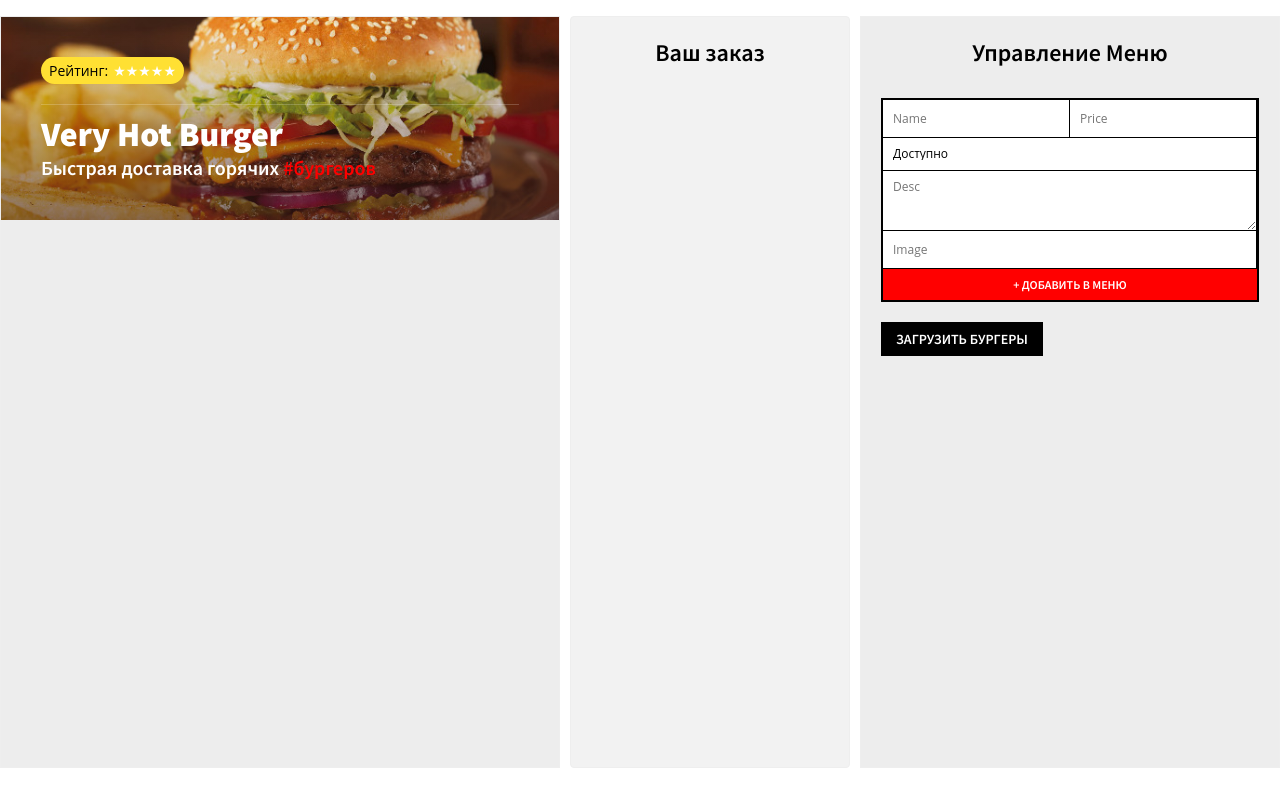
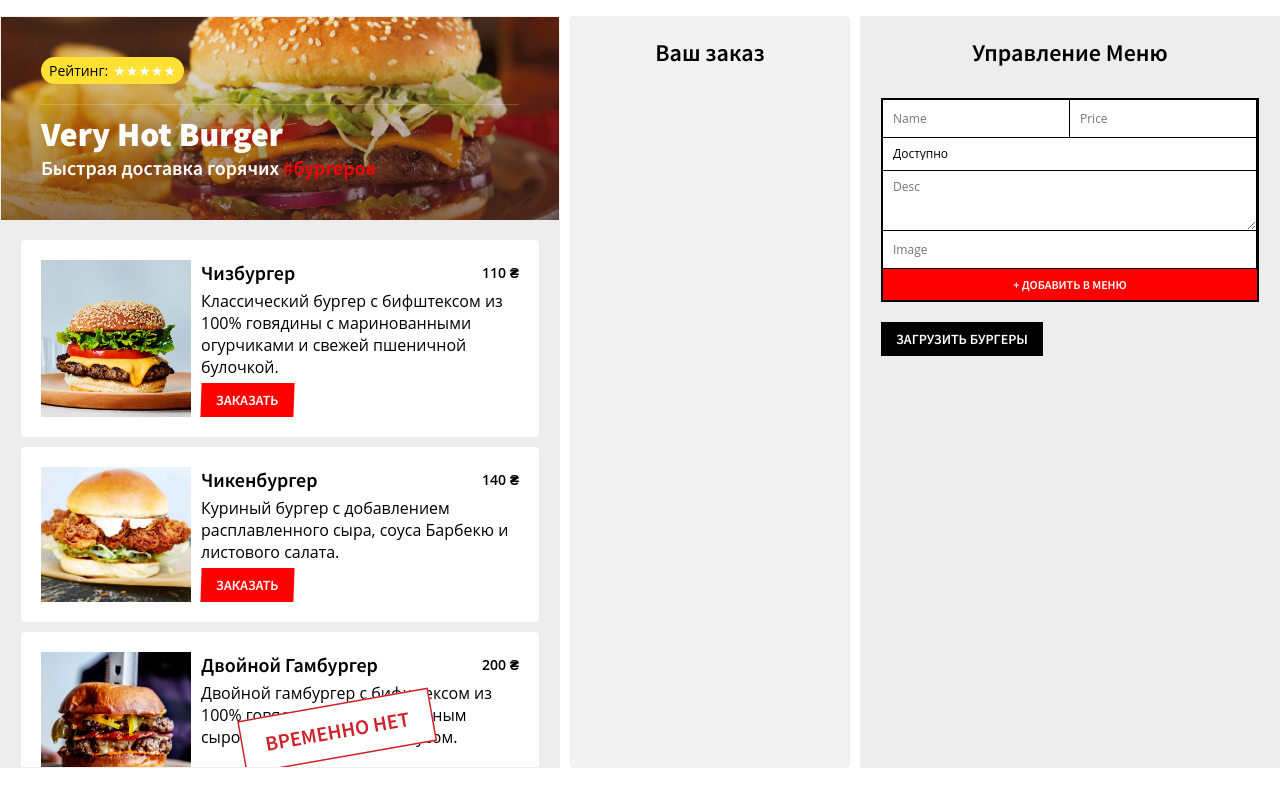
Before and after one commit to zeka2021/hot-burgers, a React (Create React App) app: page /restaurant/1 in a window 1280 px wide. Both pictures are taken after a click on the button "ЗАГРУЗИТЬ БУРГЕРЫ". Built offline with nearby package versions, Linux system fonts and the light colour scheme.

Commit message:
add component Order

```diff
--- a/src/components/AddBurgerForm.js
+++ b/src/components/AddBurgerForm.js
@@ -13,7 +13,7 @@
 
         const burger = {
             name: this.nameRef.current.value,
-            price: parseFloat(this.priceRef.current.value),
+            price: parseFloat(this.priceRef.current.value || 0),
             status: this.statusRef.current.value,
             desc: this.descRef.current.value,
             image: this.imageRef.current.value,
--- a/src/components/App.js
+++ b/src/components/App.js
@@ -3,6 +3,7 @@
 import Order from './Order';
 import MenuAdmin from "./MenuAdmin";
 import sampleBurgers from '../sample-burgers';
+import Burger from "./Burger";
 
 class App extends React.Component {
     state = {
@@ -21,11 +22,27 @@
     loadSampleBurgers = () => {
         this.setState({ burgers: sampleBurgers });
     }
+
+    addToOrder = (key) => {
+        const order = { ...this.state.order }
+        order[key] = order[key] + 1 || 1;
+        this.setState({ order })
+    };
     render() {
         return (
             <div className='burger-paradise'>
                 <div className='menu'>
-                    <Header title="Very Hot Burger" amount={10} hot={true}/>
+                    <Header title="Very Hot Burger" />
+                    <ul className='burgers'>
+                        {Object.keys(this.state.burgers).map(key => {
+                            return <Burger
+                                key={key}
+                                index={key}
+                                addToOrder={this.addToOrder}
+                                details={this.state.burgers[key]}
+                            />;
+                        })}
+                    </ul>
                 </div>
                  <Order />
                 <MenuAdmin
--- /dev/null
+++ b/src/components/Burger.js
@@ -0,0 +1,35 @@
+import React from "react";
+
+
+class Burger extends React.Component {
+
+    render() {
+
+        const { image, name, price, desc, status } = this.props.details;
+        const isAvailable = status === 'available';
+        return (
+            <li className='menu-burger'>
+                <div className='image-container'>
+                    <img src={image} alt={name} />
+                </div>
+
+                <div className='burger-details'>
+                    <h3 className='burger-name'>
+                        {name}
+                        <span className='price'>{price} ₴</span>
+                    </h3>
+                    <p>{desc}</p>
+                    <button
+                        className='buttonOrder'
+                        disabled={!isAvailable}
+                        onClick={() => this.props.addToOrder(this.props.index)}
+                     >
+                        {isAvailable ? 'Заказать' : 'Временно нет'}
+                    </button>
+                </div>
+           </li>
+        );
+
+    }
+}
+export default Burger;
```
